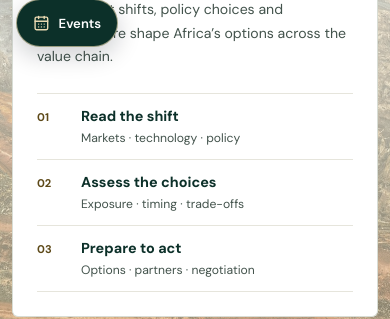
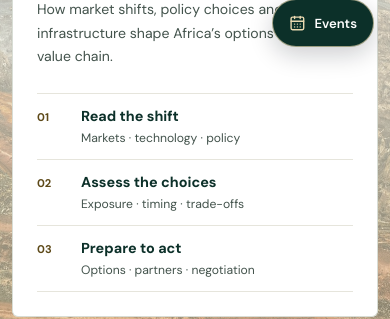
Before and after one commit to Jeromealar/Jerome-s_Project, a website: page index.html in a window 390 px wide. Shown: the part 781-1100 px from the top of the page. Drawn offline with nearby package versions, Linux system fonts and the light colour scheme; a script that the page names is missing.

Commit message:
Position events button at bottom right

```diff
--- a/css/home.css
+++ b/css/home.css
@@ -1278,7 +1278,7 @@ summary:focus-visible {
 .rafa-event-launcher {
   position: fixed;
   z-index: 980;
-  left: max(1.25rem, env(safe-area-inset-left));
+  right: max(1.25rem, env(safe-area-inset-right));
   bottom: max(1.25rem, env(safe-area-inset-bottom));
   display: inline-flex;
   align-items: center;
@@ -1408,7 +1408,7 @@ summary:focus-visible {
 
 @media (max-width: 575.98px) {
   .rafa-event-launcher {
-    left: 1rem;
+    right: 1rem;
     bottom: 1rem;
   }
 
--- a/css/styles.css
+++ b/css/styles.css
@@ -1821,7 +1821,7 @@ table.institutional-table tr:hover td {
   .rafa-event-launcher {
     position: fixed;
     z-index: 980;
-    left: max(1.25rem, env(safe-area-inset-left));
+    right: max(1.25rem, env(safe-area-inset-right));
     bottom: max(1.25rem, env(safe-area-inset-bottom));
     display: inline-flex;
     align-items: center;
@@ -2197,7 +2197,7 @@ table.institutional-table tr:hover td {
   }
 
   .rafa-event-launcher {
-    left: 1rem;
+    right: 1rem;
     bottom: 1rem;
   }
 }
```
